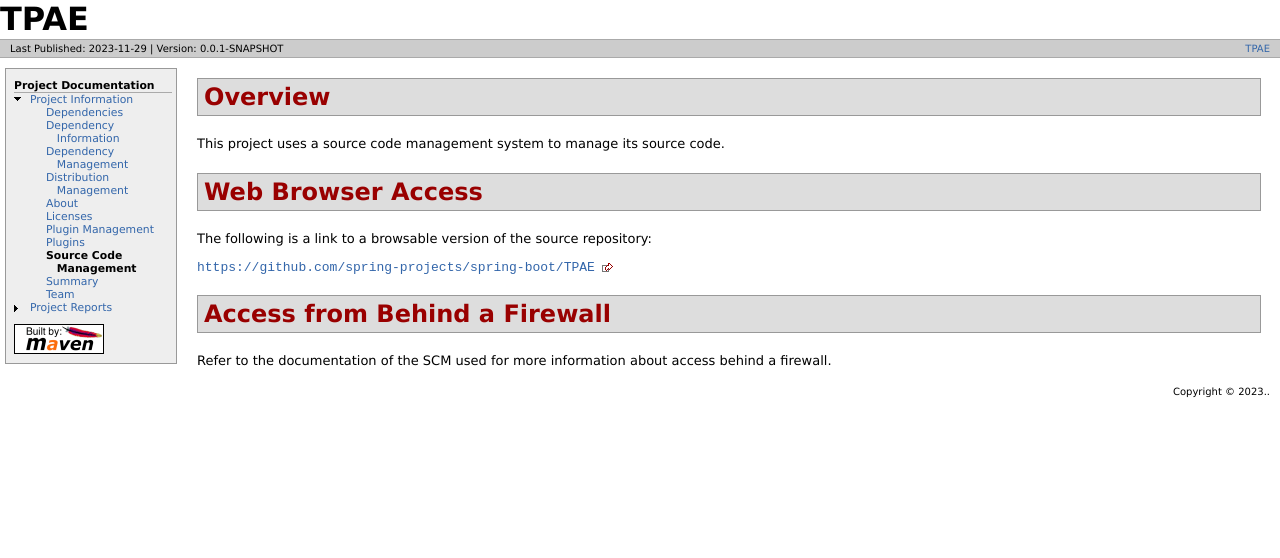
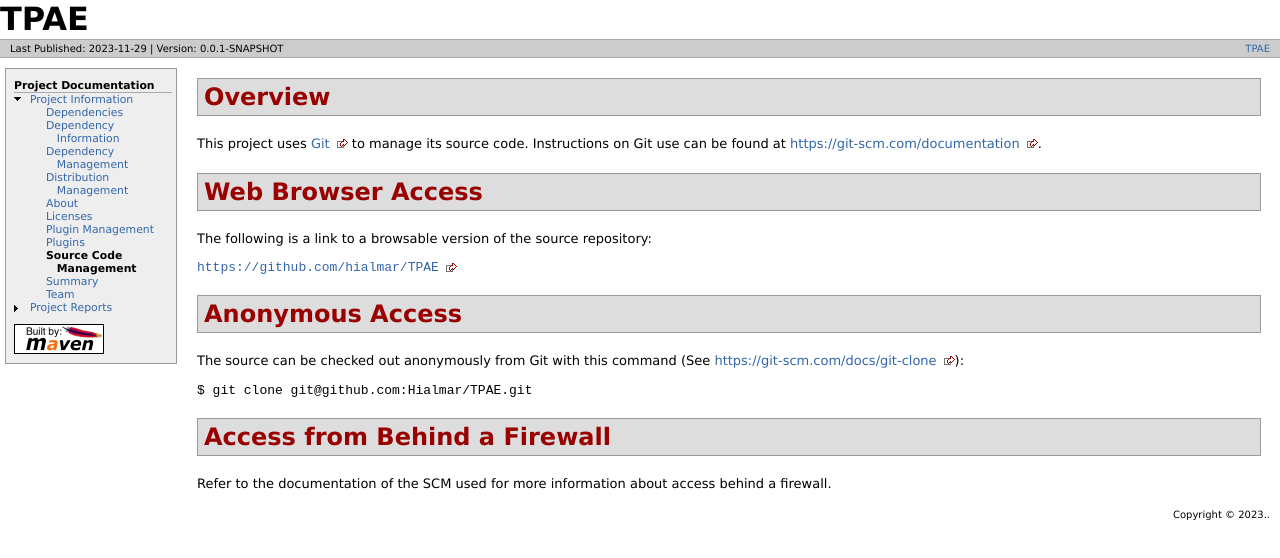
Before and after one commit to hialmar/TPAE, a plain HTML site: page docs/scm.html in a window 1280 px wide. Drawn offline with Linux system fonts and the light colour scheme.

Commit message:
Scm url added.

```diff
--- a/docs/scm.html
+++ b/docs/scm.html
@@ -62,11 +62,15 @@
       <div id="contentBox">
 <section>
 <h2><a name="Overview"></a>Overview</h2><a name="Overview"></a>
-<p>This project uses a source code management system to manage its source code.</p></section><section>
+<p>This project uses <a class="externalLink" href="https://git-scm.com/">Git</a> to manage its source code. Instructions on Git use can be found at <a class="externalLink" href="https://git-scm.com/documentation">https://git-scm.com/documentation</a>.</p></section><section>
 <h2><a name="Web_Browser_Access"></a>Web Browser Access</h2><a name="Web_Browser_Access"></a>
 <p>The following is a link to a browsable version of the source repository:</p>
 <div>
-<pre><a class="externalLink" href="https://github.com/spring-projects/spring-boot/TPAE">https://github.com/spring-projects/spring-boot/TPAE</a></pre></div></section><section>
+<pre><a class="externalLink" href="https://github.com/hialmar/TPAE">https://github.com/hialmar/TPAE</a></pre></div></section><section>
+<h2><a name="Anonymous_Access"></a>Anonymous Access</h2><a name="Anonymous_Access"></a>
+<p>The source can be checked out anonymously from Git with this command (See <a class="externalLink" href="https://git-scm.com/docs/git-clone">https://git-scm.com/docs/git-clone</a>):</p>
+<div>
+<pre>$ git clone git@github.com:Hialmar/TPAE.git</pre></div></section><section>
 <h2><a name="Access_from_Behind_a_Firewall"></a>Access from Behind a Firewall</h2><a name="Access_from_Behind_a_Firewall"></a>
 <p>Refer to the documentation of the SCM used for more information about access behind a firewall.</p></section>
       </div>
```
